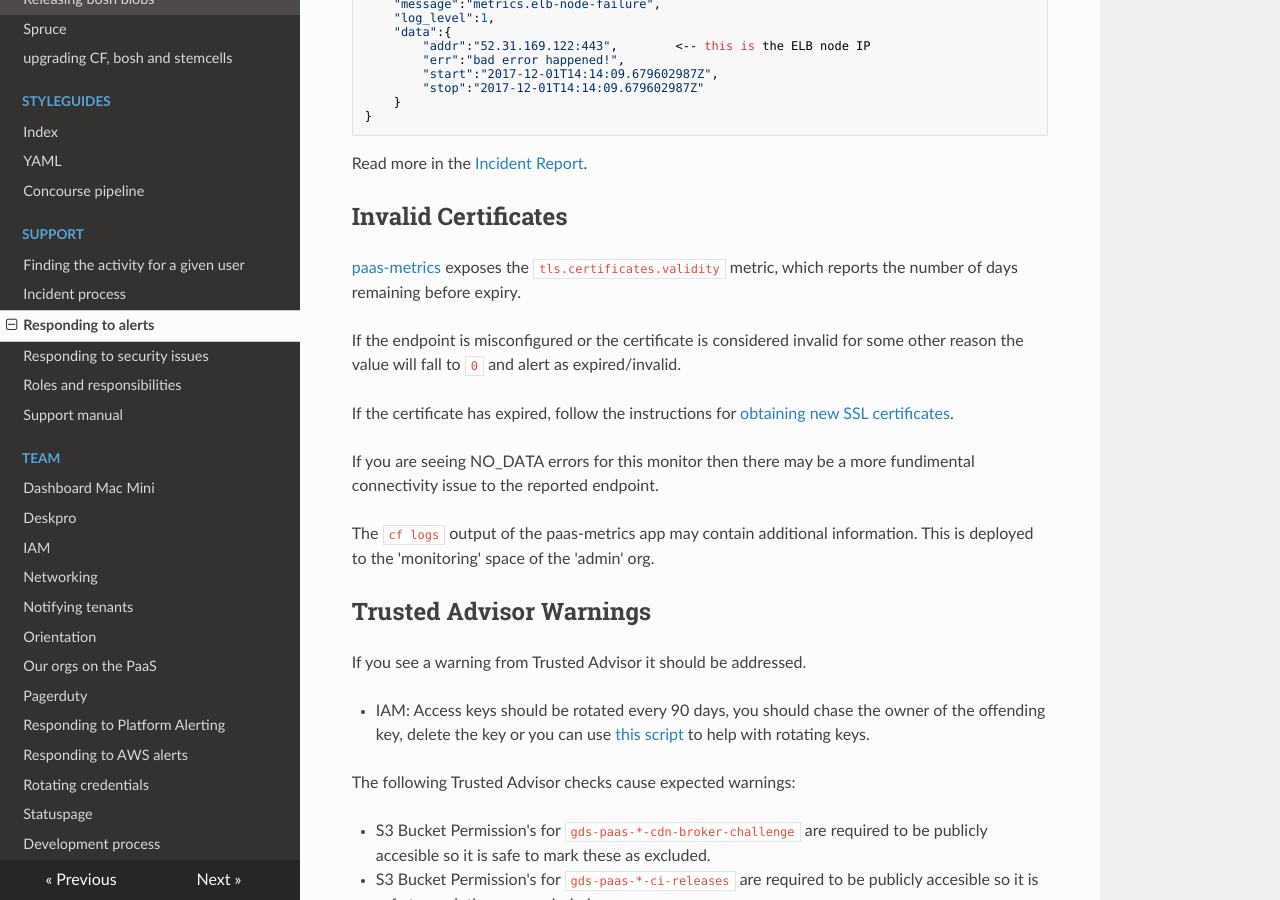
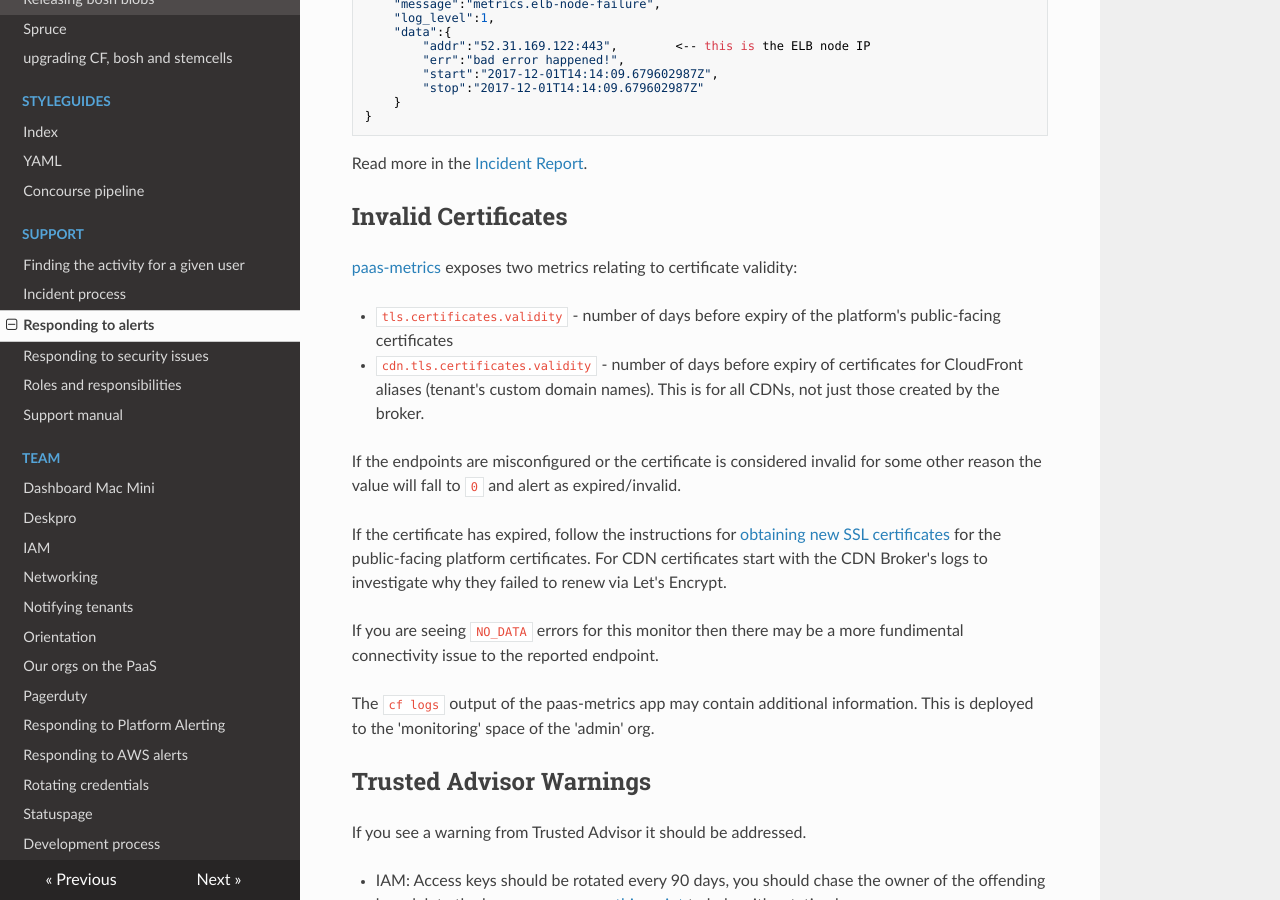
Before and after one commit to alphagov/paas-team-manual, an MkDocs documentation site: the page built from docs/support/responding_to_alerts.md, in a window 1280 px wide and 900 px high, scrolled down 3139 px. Built offline with MkDocs 1.6.1, drawn with Linux system fonts in a browser that asks for light colours; nearby versions of some CDN libraries.

Commit message:
Update guidance on certificate validity

```diff
--- a/docs/support/responding_to_alerts.md
+++ b/docs/support/responding_to_alerts.md
@@ -168,16 +168,18 @@ Read more in the
 ## Invalid Certificates
 
 [paas-metrics](https://github.com/alphagov/paas-cf/blob/master/tools/metrics/README.md)
-exposes the `tls.certificates.validity` metric, which reports the number of
-days remaining before expiry.
+exposes two metrics relating to certificate validity:
 
-If the endpoint is misconfigured or the certificate is considered invalid for
+* `tls.certificates.validity` - number of days before expiry of the platform's public-facing certificates
+* `cdn.tls.certificates.validity` - number of days before expiry of certificates for CloudFront aliases (tenant's custom domain names). This is for all CDNs, not just those created by the broker.
+
+If the endpoints are misconfigured or the certificate is considered invalid for
 some other reason the value will fall to `0` and alert as expired/invalid.
 
 If the certificate has expired, follow the instructions for [obtaining new SSL
-certificates](https://github.com/alphagov/paas-cf/blob/master/doc/ssl_certs.md).
+certificates](https://github.com/alphagov/paas-cf/blob/master/doc/ssl_certs.md) for the public-facing platform certificates. For CDN certificates start with the CDN Broker's logs to investigate why they failed to renew via Let's Encrypt.
 
-If you are seeing NO_DATA errors for this monitor then there may be a more
+If you are seeing `NO_DATA` errors for this monitor then there may be a more
 fundimental connectivity issue to the reported endpoint.
 
 The `cf logs` output of the paas-metrics app may contain additional
```
